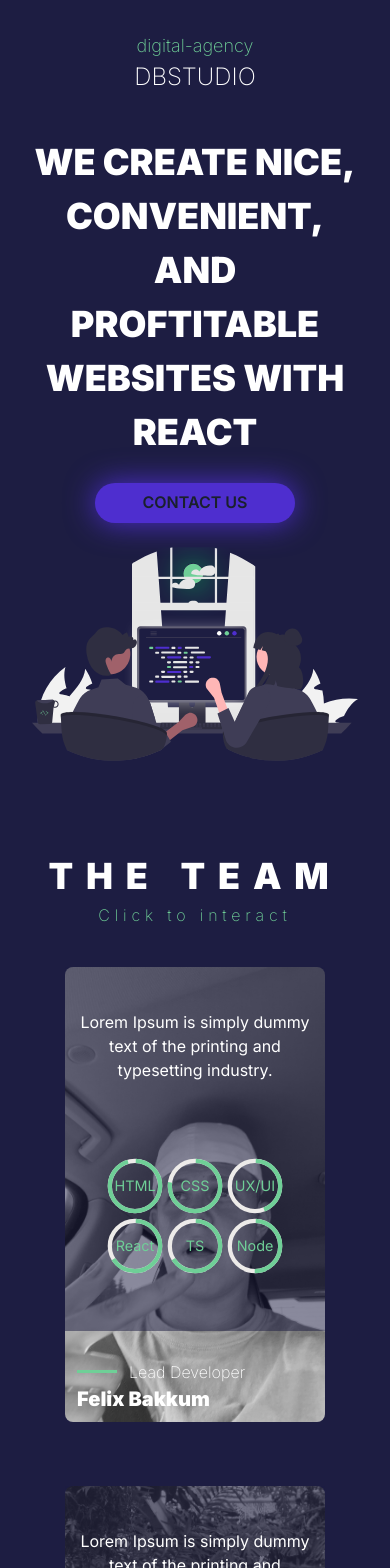
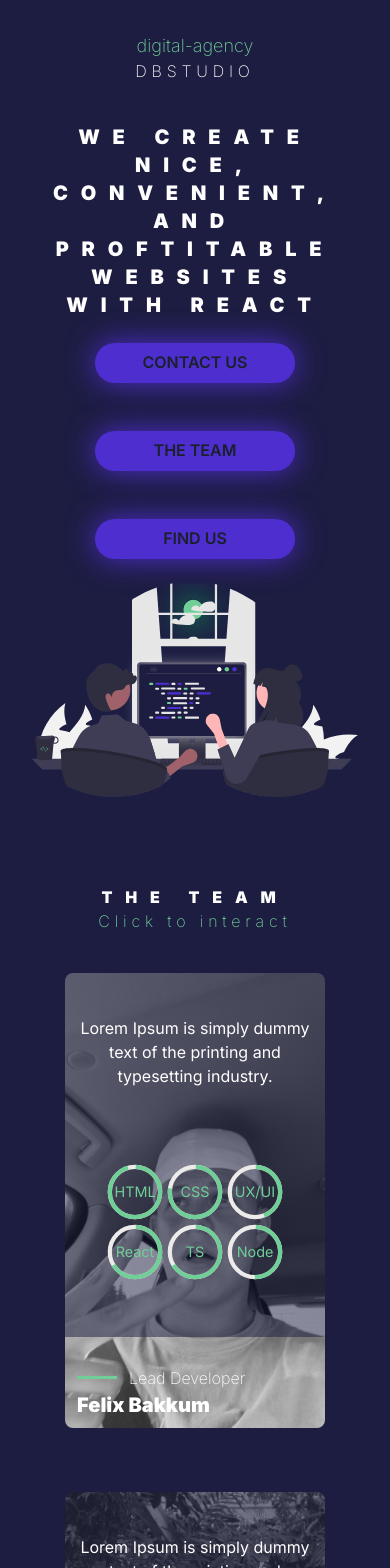
Before and after one commit to AdrianRydin/agile-portfolio, a React (Create React App) app: page / in a window 390 px wide. Shown: the top 1568 px of the page. Built offline with nearby package versions, Linux system fonts and the light colour scheme.

Commit message:
Resp / changes / font Fixes #21

```diff
--- a/public/index.html
+++ b/public/index.html
@@ -27,7 +27,7 @@
     -->
     <link rel="preconnect" href="https://fonts.googleapis.com">
 <link rel="preconnect" href="https://fonts.gstatic.com" crossorigin>
-    <title>dbstudio</title>
+    <title>dbstudio - top tier react developers</title>
     <link rel="icon" href="./img/Logo.svg">
   </head>
   <body>
--- a/src/components/ContactForm.tsx
+++ b/src/components/ContactForm.tsx
@@ -4,8 +4,8 @@ import "../util/css/reusable.css";
 function ContactForm() {
   const toast = useToast();
   return (
-    <div className="contactMainDiv flex justify-center items-center bg-main-blue">
-      <div className="formDiv flex justify-center items-center p-3 border-white border rounded-xl text-white w-full lg:w-4/12 md:w-10/12">
+    <div className="flex justify-center items-center bg-main-blue">
+      <div className="flex justify-center items-center border-white border rounded-xl text-white w-full lg:w-4/12 md:w-10/12">
         <FormControl
           isRequired
           className="!px-5 !py-2 flex flex-col items-center"
@@ -41,7 +41,7 @@ function ContactForm() {
               transition={"500ms"}
               _hover={{ background: "#6FCF97" }}
               rounded="3xl"
-              className="w-1/3 mx-6"
+              className="w-1/3 !px-12"
               bg={"#4E2ECF"}
             >
               SEND
--- a/src/index.css
+++ b/src/index.css
@@ -52,7 +52,7 @@ body {
 }
 
 .teamRole {
-  font-weight: 100;
+  font-weight: 200;
 }
 
 .teamName {
--- a/src/pages/ContactUs.tsx
+++ b/src/pages/ContactUs.tsx
@@ -6,7 +6,7 @@ function Contact() {
   return (
     <>
     <div className="bg-main-blue flex flex-col justify-start items-center h-auto w-full wrapper lg:items-start">
-      <p className="title text-white text-center lg:text-left">CONTACT US</p>
+      <p className="headline-font text-white text-center lg:text-left">CONTACT US</p>
       <p className="color-main-green small-text mb-10 text-center lg:text-left">
         Fill in the form and we'll reach out to you
       </p>
--- a/src/pages/FindUs.tsx
+++ b/src/pages/FindUs.tsx
@@ -5,14 +5,14 @@ import '../util/css/reusable.css';
 function FindUs() {
   return (
     <div className="bg-main-blue flex flex-col justify-start items-center h-auto w-full wrapper">
-        <p className='title text-white pt-8 text-center lg:text-left'>FIND US</p>
+        <p className='headline-font text-white pt-8 text-center lg:text-left'>FIND US</p>
         <p className='color-main-green small-text pb-8 text-center lg:text-left'>Anders Personsgatan 18, 416 64 Göteborg</p>
         <div className='flex justify-center w-full'>
-        <iframe className='w-full lg:w-6/12 md:w-10/12' src="https://www.google.com/maps/embed?pb=!1m18!1m12!1m3!1d4262.727331712691!2d11.990951740359652!3d57.710280171066145!2m3!1f0!2f0!3f0!3m2!1i1024!2i768!4f13.1!3m3!1m2!1s0x464ff30de9cbee3d%3A0xbb3f902b63916df6!2sMedieinstitutet!5e0!3m2!1ssv!2sse!4v1661500532752!5m2!1ssv!2sse" height="350" loading="lazy"></iframe>
+        <iframe className='w-full lg:w-10/12 md:w-10/12' src="https://www.google.com/maps/embed?pb=!1m18!1m12!1m3!1d4262.727331712691!2d11.990951740359652!3d57.710280171066145!2m3!1f0!2f0!3f0!3m2!1i1024!2i768!4f13.1!3m3!1m2!1s0x464ff30de9cbee3d%3A0xbb3f902b63916df6!2sMedieinstitutet!5e0!3m2!1ssv!2sse!4v1661500532752!5m2!1ssv!2sse" height="350" loading="lazy"></iframe>
         </div>
         <div className='footerdiv p-10 flex justify-center items-center flex-col'>
         <p className="color-main-green small-text text-center">digital-agency</p>
-      <p className="title-small text-white text-center">DBSTUDIO</p>
+      <p className="underline-font text-white text-center">DBSTUDIO</p>
         </div>
     </div>
 
--- a/src/pages/LandingPage.tsx
+++ b/src/pages/LandingPage.tsx
@@ -8,11 +8,13 @@ function Landing() {
     <div className="bg-main-blue flex flex-col lg:flex-row pt-0 pb-6 lg:pt-32 lg:pb-20 lg:h-screen">
       <div className="flex flex-col md:pl-10 md:pr-10 lg:w-1/2 justify-center items-center lg:self-start lg:justify-start lg:items-start">
       <p className="color-main-green small-text">digital-agency</p>
-      <p className="title-small text-white">DBSTUDIO</p>
-      <p className="title text-white mt-10 text-center lg:text-left">
+      <p className="underline-font text-white">DBSTUDIO</p>
+      <p className="headline-font text-white mt-10 text-center lg:text-left text-xl">
         WE CREATE NICE, CONVENIENT, AND PROFTITABLE WEBSITES WITH REACT
       </p>
       <Button transition={"800ms"} _hover={{background: "#6FCF97", boxShadow: "0px 0px 30px #6FCF97"}} px='100' boxShadow={"0px 0px 30px #4E2ECF"} rounded="3xl" className="my-6 lg:mb-0 w-36 text-white" bg={'#4E2ECF'}>CONTACT US</Button>
+      <Button transition={"800ms"} _hover={{background: "#6FCF97", boxShadow: "0px 0px 30px #6FCF97"}} px='100' boxShadow={"0px 0px 30px #4E2ECF"} rounded="3xl" className="my-6 lg:mb-0 w-36 text-white" bg={'#4E2ECF'}>THE TEAM</Button>
+      <Button transition={"800ms"} _hover={{background: "#6FCF97", boxShadow: "0px 0px 30px #6FCF97"}} px='100' boxShadow={"0px 0px 30px #4E2ECF"} rounded="3xl" className="my-6 lg:mb-0 w-36 text-white" bg={'#4E2ECF'}>FIND US</Button>
       </div>
       <div className="h-1/2 self-center">
       <img className="landingImage" src="./img/Logo.svg" alt="" />
--- a/src/pages/TeamPage.tsx
+++ b/src/pages/TeamPage.tsx
@@ -4,7 +4,7 @@ import { teamMember } from "../util/member";
 function TeamPage() {
   return (
     <div className="wrapper">
-        <h1 className="color-white title text-white p-0 headline-font text-center lg:text-left select-none">THE TEAM</h1>
+        <h1 className="color-white text-white p-0 headline-font text-center lg:text-left select-none">THE TEAM</h1>
         <h2 className="color-main-green pb-10 underline-font text-center lg:text-left select-none">Click to interact</h2>
       <div className="flex flex-col md:justify-center md:flex-row md:flex-wrap gap-16">
         {Object.values(teamMember).map((member, index) => {
--- a/src/util/css/reusable.css
+++ b/src/util/css/reusable.css
@@ -45,7 +45,6 @@
 .title {
   font-family: "Inter", sans-serif;
   font-weight: 900;
-  font-size: 36px;
 }
 
 .title-small {
```
